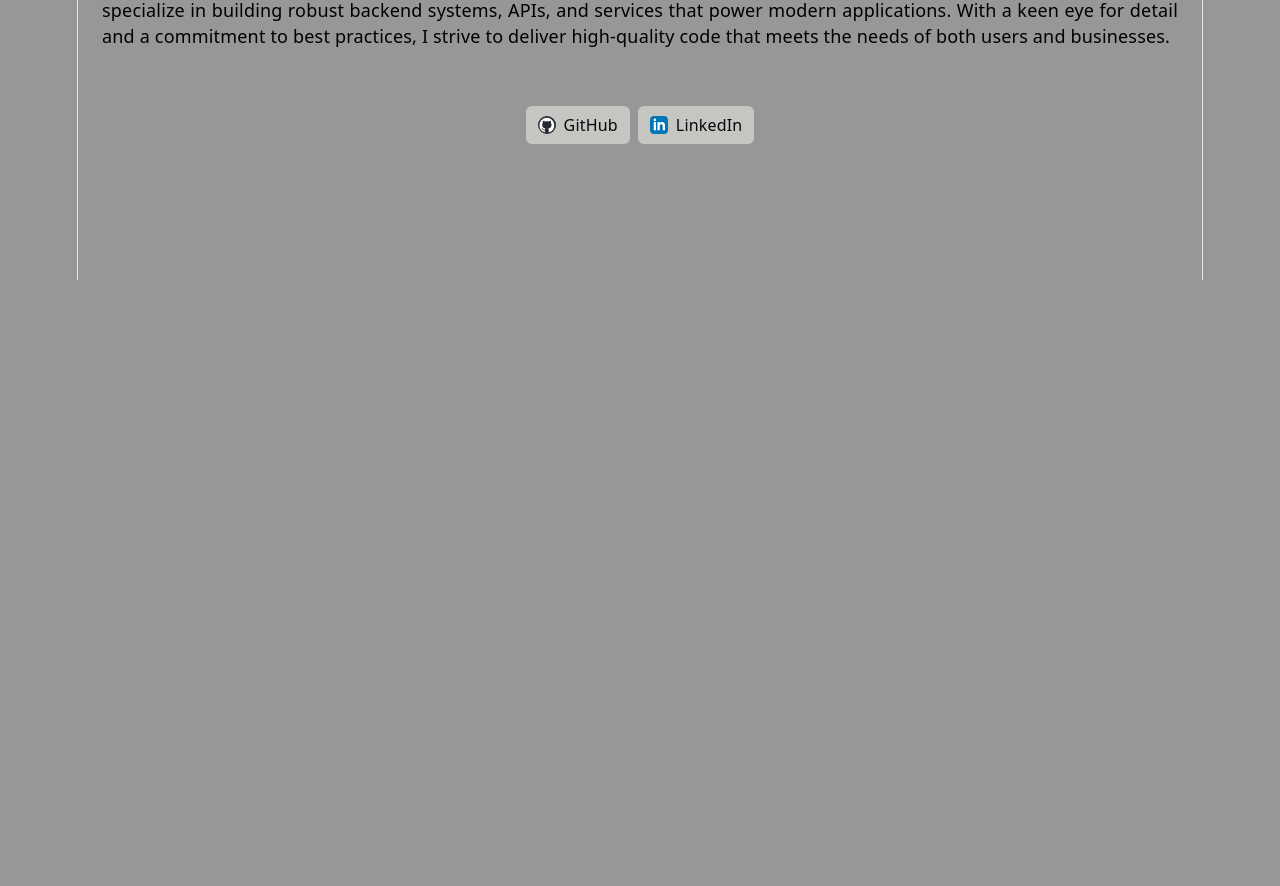
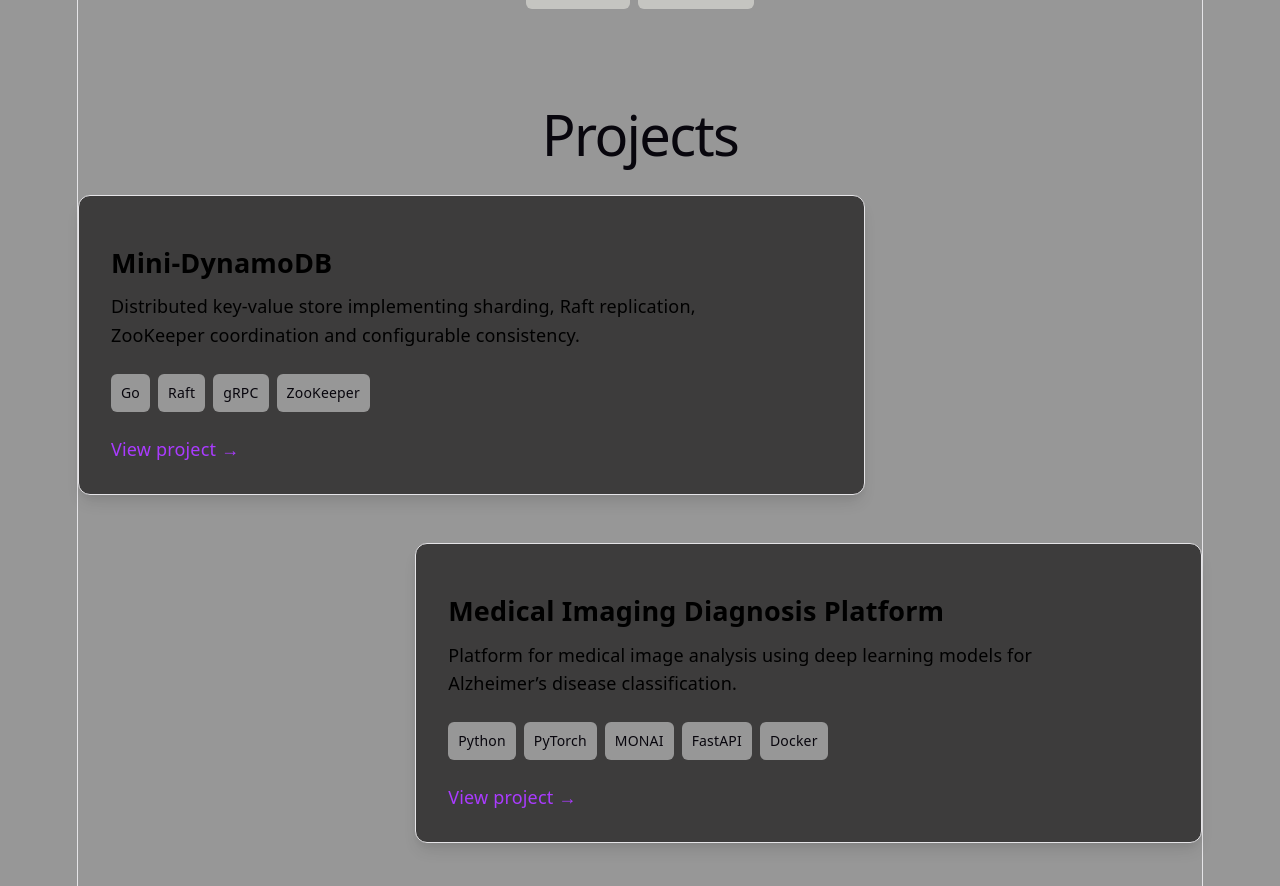
Before and after one commit to FabioSicca/portfolio, a React app: page / in a window 1280 px wide. Shown: the part 520-1406 px from the top of the page. Before the commit the page ends 800 px from the top, so only its background shows below. Built offline with nearby package versions, Linux system fonts and the light colour scheme; the HTML template or start-up script is replaced by a standard one.

Commit message:
add: project cards with animation

```diff
--- a/src/App.tsx
+++ b/src/App.tsx
@@ -2,6 +2,7 @@ import { useEffect, useState } from 'react'
 import MyImg from './assets/profile-image.png'
 import './App.css'
 import ThemeToggle from './components/ThemeToggle'
+import Projects from './components/Projects'
 
 function App() {
   const [theme, setTheme] = useState<'light' | 'dark'>(() =>
@@ -62,6 +63,7 @@ function App() {
           </li>
         </ul>
       </section>
+      <Projects />
     </>
   )
 }
--- /dev/null
+++ b/src/components/ProjectCard.tsx
@@ -0,0 +1,63 @@
+import { useEffect, useRef } from 'react'
+import type { Project } from '../data/projects'
+
+interface ProjectCardProps {
+  project: Project
+}
+
+function ProjectCard({ project }: ProjectCardProps) {
+  const cardRef = useRef<HTMLElement>(null)
+
+  useEffect(() => {
+    const card = cardRef.current
+
+    if (!card) {
+      return
+    }
+
+    const observer = new IntersectionObserver(
+      ([entry]) => {
+        if (entry.isIntersecting) {
+          card.classList.add('visible')
+          observer.unobserve(card)
+        }
+      },
+      {
+        threshold: 0.15,
+      },
+    )
+
+    observer.observe(card)
+
+    return () => {
+      observer.disconnect()
+    }
+  }, [])
+
+  return (
+    <article
+      ref={cardRef}
+      className={`project-card ${project.direction}`}
+    >
+      <div className="project-card-content">
+        <h2>{project.title}</h2>
+
+        <p>{project.description}</p>
+
+        <div className="project-technologies">
+          {project.technologies.map((technology) => (
+            <span key={technology} className="project-technology">
+              {technology}
+            </span>
+          ))}
+        </div>
+
+        <a href={project.link} className="project-link">
+          View project →
+        </a>
+      </div>
+    </article>
+  )
+}
+
+export default ProjectCard
--- /dev/null
+++ b/src/components/Projects.tsx
@@ -0,0 +1,21 @@
+import { projects } from '../data/projects'
+import ProjectCard from './ProjectCard'
+
+function Projects() {
+  return (
+    <section id="projects">
+      <h1>Projects</h1>
+
+      <div className="projects-list">
+        {projects.map((project) => (
+          <ProjectCard
+            key={project.title}
+            project={project}
+          />
+        ))}
+      </div>
+    </section>
+  )
+}
+
+export default Projects
--- /dev/null
+++ b/src/data/projects.tsx
@@ -0,0 +1,26 @@
+export type Project = {
+  title: string
+  description: string
+  technologies: string[]
+  link: string
+  direction: 'left' | 'right'
+}
+
+export const projects: Project[] = [
+  {
+    title: 'Mini-DynamoDB',
+    description:
+      'Distributed key-value store implementing sharding, Raft replication, ZooKeeper coordination and configurable consistency.',
+    technologies: ['Go', 'Raft', 'gRPC', 'ZooKeeper'],
+    link: '/projects/mini-dynamodb',
+    direction: 'left',
+  },
+  {
+    title: 'Medical Imaging Diagnosis Platform',
+    description:
+      'Platform for medical image analysis using deep learning models for Alzheimer’s disease classification.',
+    technologies: ['Python', 'PyTorch', 'MONAI', 'FastAPI', 'Docker'],
+    link: '/projects/medical-imaging',
+    direction: 'right',
+  },
+]
--- a/src/index.css
+++ b/src/index.css
@@ -6,6 +6,7 @@
   --accent: #aa3bff;
   --accent-border: rgba(170, 59, 255, 0.5);
   --social-bg: rgba(244, 243, 236, 0.5);
+  --project-card-bg: #3d3c3c;
   --theme-toggle-bg: #e8e8e8;
   --shadow:
     rgba(0, 0, 0, 0.1) 0 10px 15px -3px, rgba(0, 0, 0, 0.05) 0 4px 6px -2px;
@@ -39,6 +40,7 @@
   --accent: #c084fc;
   --accent-border: rgba(216, 48, 22, 0.5);
   --social-bg: rgba(47, 48, 58, 0.5);
+  --project-card-bg: #c3bebe;
   --theme-toggle-bg: #454752;
   --shadow:
     rgba(0, 0, 0, 0.4) 0 10px 15px -3px, rgba(0, 0, 0, 0.25) 0 4px 6px -2px;
@@ -106,3 +108,117 @@ h1 {
 p {
   margin: 0;
 }
+
+#projects {
+  width: 100%;
+  padding: 80px 0;
+}
+
+.projects-list {
+  display: flex;
+  flex-direction: column;
+  gap: 48px;
+  margin-top: 48px;
+}
+
+.project-card {
+  width: 70%;
+  padding: 32px;
+  box-sizing: border-box;
+  border: 1px solid var(--border);
+  border-radius: 12px;
+  background: var(--project-card-bg);
+  box-shadow: var(--shadow);
+  text-align: left;
+}
+
+.project-card.left {
+  align-self: flex-start;
+}
+
+.project-card.right {
+  align-self: flex-end;
+}
+
+.project-card h2 {
+  margin-bottom: 16px;
+}
+
+.project-card p {
+  max-width: 650px;
+  line-height: 1.6;
+}
+
+.project-technologies {
+  display: flex;
+  flex-wrap: wrap;
+  gap: 8px;
+  margin: 24px 0;
+}
+
+.project-technology {
+  padding: 6px 10px;
+  border-radius: 6px;
+  background: var(--bg);
+  color: var(--text-h);
+  font-family: var(--mono);
+  font-size: 14px;
+}
+
+.project-link {
+  color: var(--accent);
+  font-weight: 500;
+  text-decoration: none;
+}
+
+.project-link:hover {
+  text-decoration: underline;
+}
+
+@media (max-width: 1024px) {
+  #projects {
+    padding: 48px 20px;
+  }
+
+  .projects-list {
+    gap: 32px;
+  }
+
+  .project-card {
+    width: 100%;
+  }
+
+  .project-card.left,
+  .project-card.right {
+    align-self: stretch;
+  }
+}
+
+.project-card {
+  opacity: 0;
+  transition:
+    opacity 0.7s ease,
+    transform 0.7s ease;
+}
+
+.project-card.left {
+  transform: translateX(-100px);
+}
+
+.project-card.right {
+  transform: translateX(100px);
+}
+
+.project-card.visible {
+  opacity: 1;
+  transform: translateX(0);
+}
+
+/*si el usuario prefiere reducir el movimiento, se desactivan las animaciones y transiciones*/
+@media (prefers-reduced-motion: reduce) {
+  .project-card {
+    opacity: 1;
+    transform: none;
+    transition: none;
+  }
+}
```
